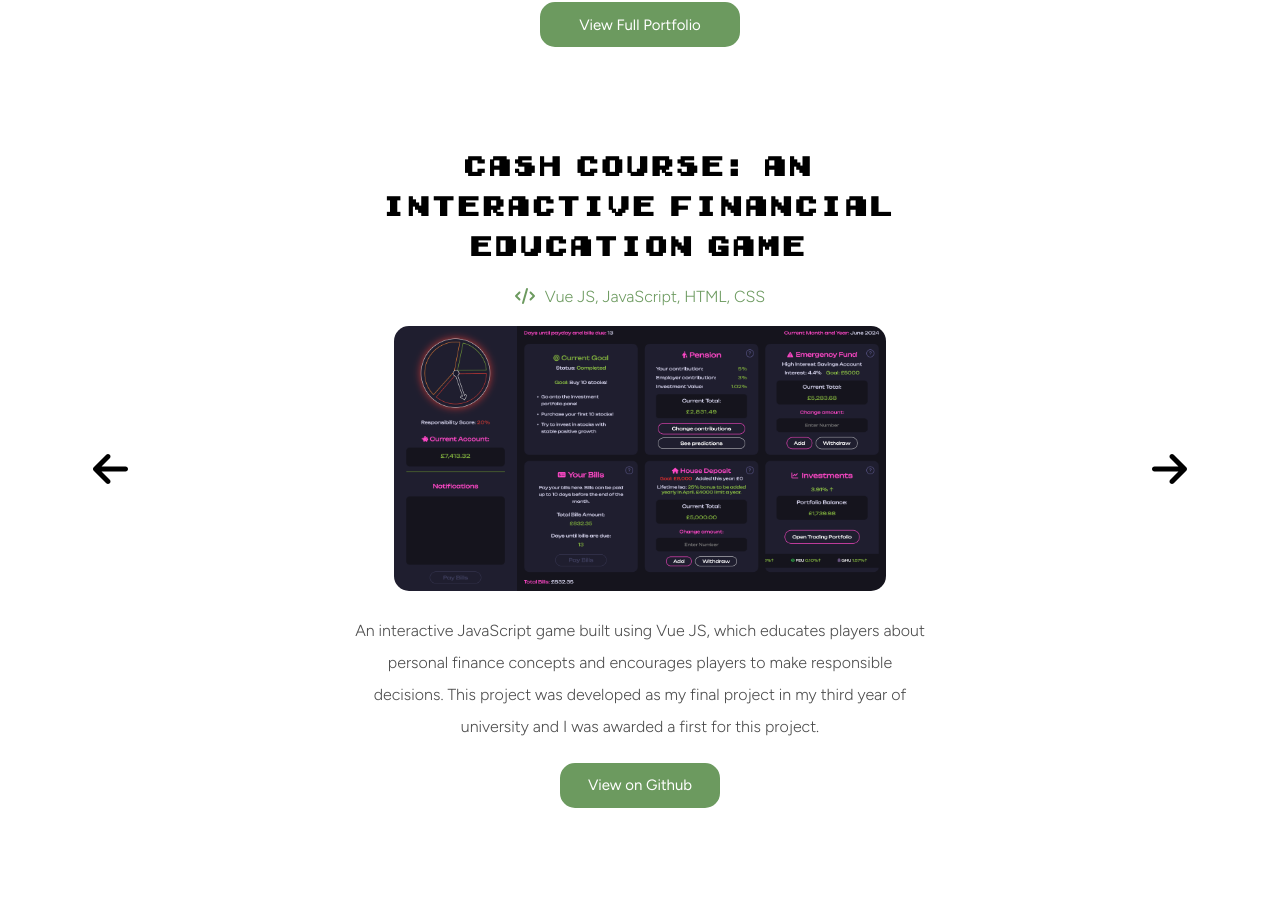
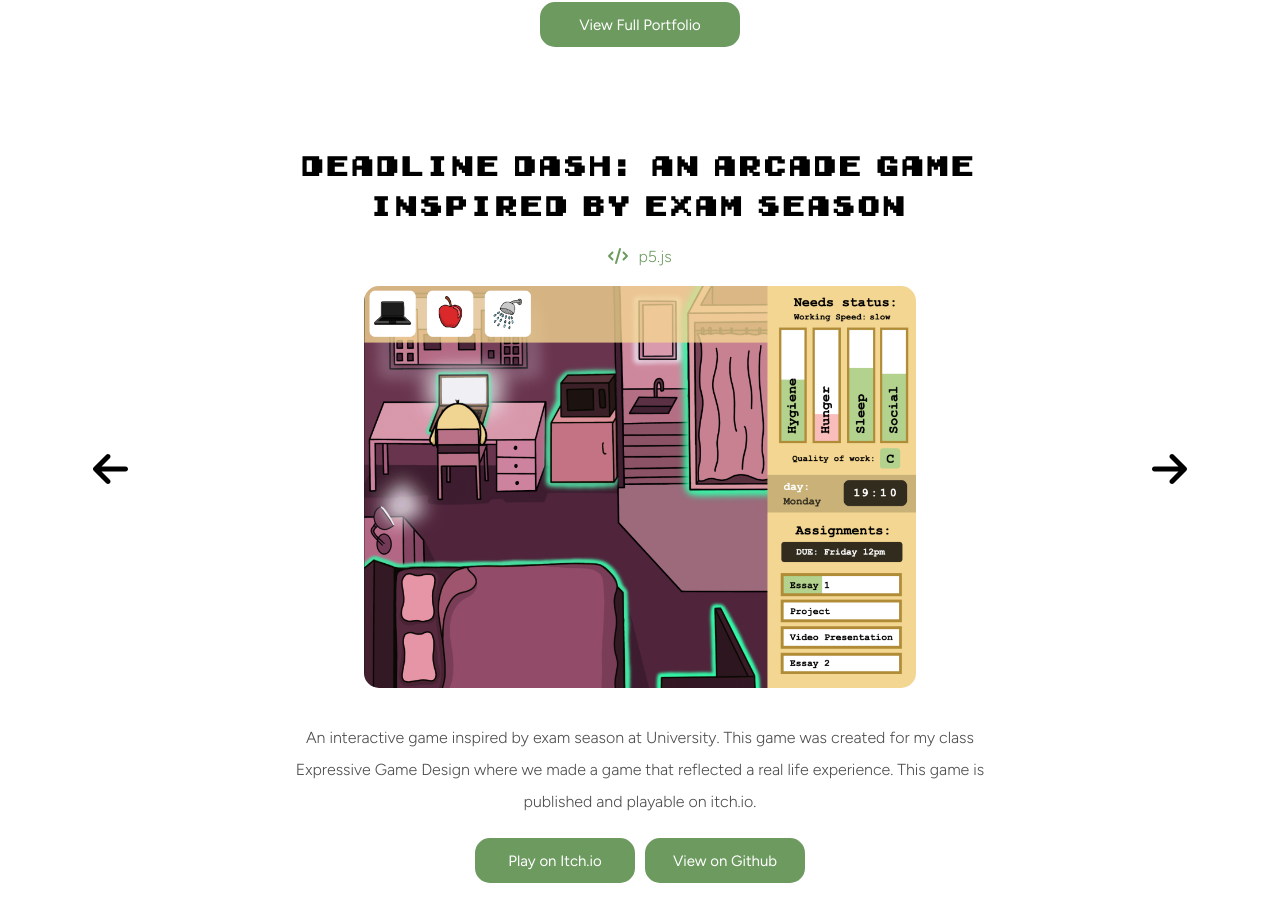
Before and after one commit to lucyscanlon/Portfolio2024, a Vue app: page / in a window 1280 px wide. Shown: the part 857-1778 px from the top of the page. Built offline with nearby package versions, Linux system fonts and the light colour scheme.

Commit message:
added deadline dash to carosel and made carosel functional

```diff
--- a/src/components/PortfolioGlimpse.vue
+++ b/src/components/PortfolioGlimpse.vue
@@ -11,9 +11,9 @@
         </div>
         <div class="portfolioreel-flex-container">
             <div class="portfolioreel-leftarrow-container">
-                <p><font-awesome-icon icon="fa-solid fa-arrow-left" /></p>
+                <p @click="previousSlide()"><font-awesome-icon icon="fa-solid fa-arrow-left" /></p>
             </div>
-            <div class="portfolioreel-whole-container">
+            <div v-if="currentSlide === 0" class="portfolioreel-whole-container">
                 <div class="portfolioreel-padding">
                     <div class="portfolioreel-title-container">
                         <h2>Cash Course: An Interactive Financial Education Game</h2>
@@ -30,8 +30,26 @@
                     </div>
                 </div>
             </div>
+            <div v-if="currentSlide === 1" class="portfolioreel-whole-container">
+                <div class="portfolioreel-padding">
+                    <div class="portfolioreel-title-container">
+                        <h2>Deadline Dash: An Arcade Game Inspired By exam season</h2>
+                    </div>
+                    <LanguagesUsed listOfTech="p5.js"></LanguagesUsed>
+                    <div class="portfolioreel-image-container">
+                        <img src="/DeadlineDashPreview.png">
+                    </div>
+                    <div class="portfolioreel-desc-container">
+                        <p>An interactive game inspired by exam season at University. This game was created for my class Expressive Game Design where we made a game that reflected a real life experience. This game is published and playable on itch.io.</p>
+                    </div>
+                    <div class="portfolioreel-github-button-container">
+                        <a href="https://lucyscanlon.itch.io/deadline-dash" target="_blank"><button>Play on Itch.io</button></a>
+                        <a href="https://github.com/lucyscanlon/DeadlineDash" target="_blank"><button>View on Github</button></a>
+                    </div>
+                </div>
+            </div>
             <div class="portfolioreel-rightarrow-container">
-                <p><font-awesome-icon icon="fa-solid fa-arrow-right" /></p>
+                <p @click="nextSlide()"><font-awesome-icon icon="fa-solid fa-arrow-right" /></p>
             </div>
         </div>
     </div>
@@ -45,6 +63,18 @@
     name: 'PortfolioGlimpse',
     components: {
         LanguagesUsed,
+    }, data() {
+        return {
+            currentSlide: 1,
+        }
+    }, methods: {
+        nextSlide() {
+            this.currentSlide = this.currentSlide + 1;
+        },
+
+        previousSlide() {
+            this.currentSlide = this.currentSlide - 1;
+        }
     }
   }
   </script>
--- a/src/styles/style.css
+++ b/src/styles/style.css
@@ -326,7 +326,7 @@ html {
 }
 
 .portfolioreel-padding {
-    width: 80%;
+    width: 90%;
     margin: 0 auto;
     height: 100%;
     margin-top: 100px;
@@ -334,7 +334,7 @@ html {
 }
 
 .portfolioreel-title-container {
-    width: 70%;
+    width: 80%;
     margin: 0 auto;
     text-align: center;
     line-height: 2.5em;
@@ -378,10 +378,10 @@ html {
 }
 
 .portfolioreel-desc-container {
-    width: 70%;
+    width: 80%;
     margin: 0 auto;
     text-align: center;
-    padding-top: 20px;
+    padding-top: 30px;
 }
 
 .portfolioreel-desc-container p {
@@ -393,7 +393,7 @@ html {
 }
 
 .portfolioreel-github-button-container {
-    width: 80%;
+    width: 100%;
     margin: 0 auto;
     text-align: center;
     padding-top: 20px;
@@ -411,6 +411,8 @@ html {
     border: solid 2px #6C9A5F;
     transition-duration: 0.3s;
     font-weight: 400;
+    margin-left: 5px;
+    margin-right: 5px;
 }
 
 .portfolioreel-github-button-container button:hover {
```
Also changed, not shown: public/DeadlineDashPreview.png (added).
